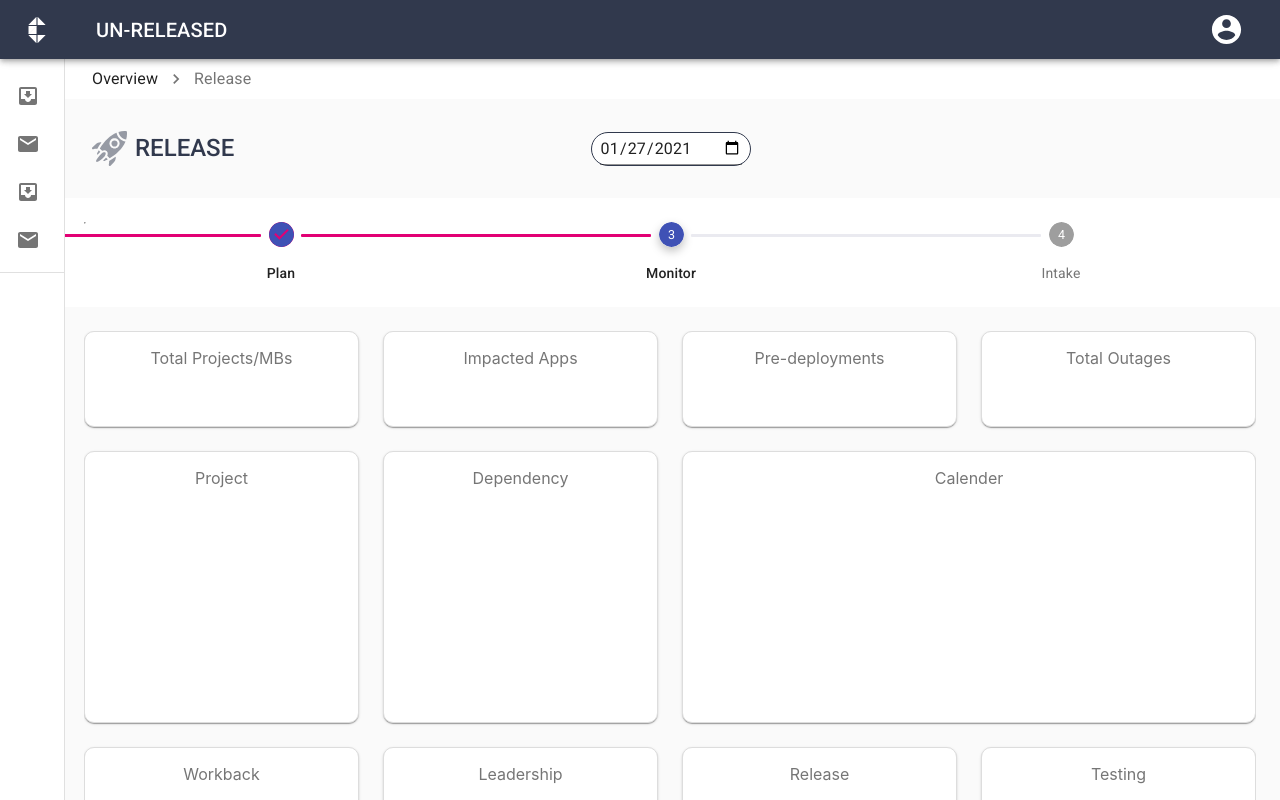
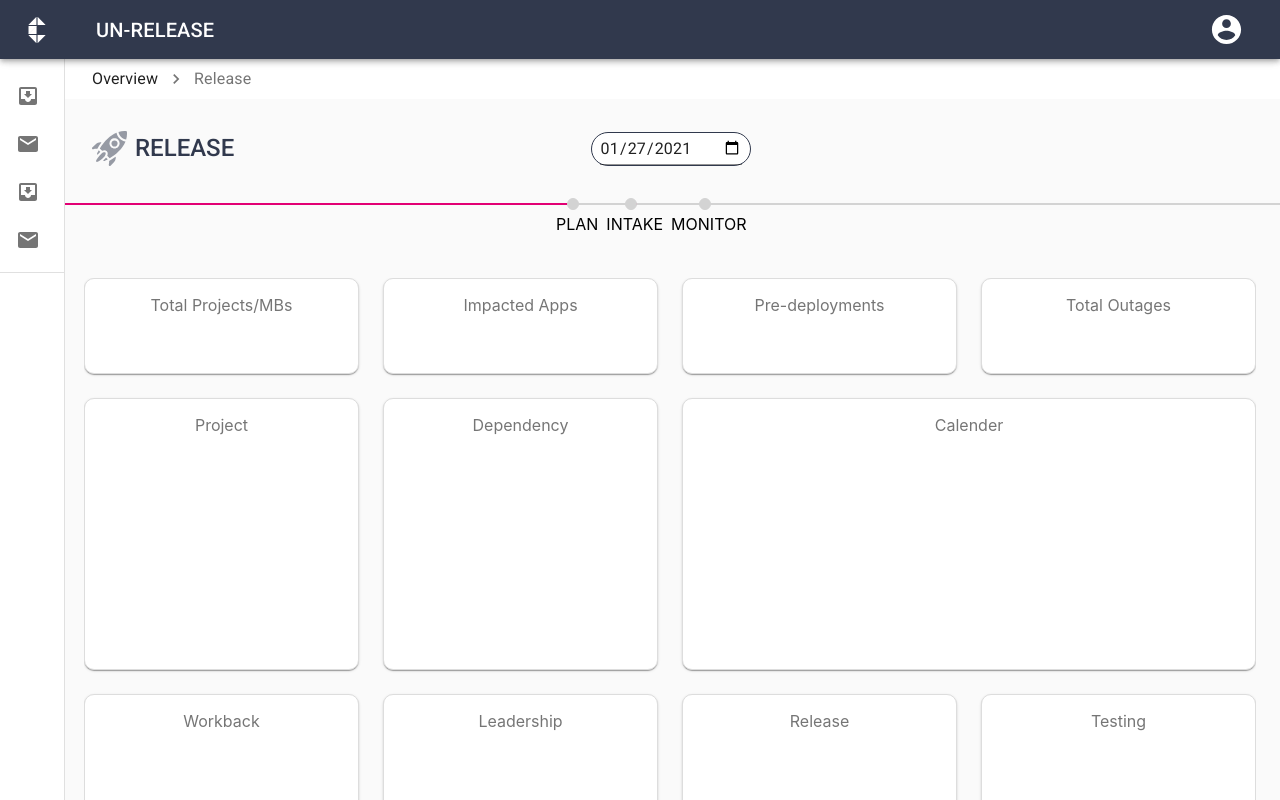
Before and after one commit to amitfbg/canvas-demo, a React (Create React App) app: page / in a window 1280 px wide. Shown: the top 800 px of the page. Built offline with nearby package versions, Linux system fonts and the light colour scheme.

Commit message:
Static stepper done

```diff
--- /dev/null
+++ b/src/components/CustomStepper/CustomStepper.css
@@ -0,0 +1,55 @@
+.Stepper-container {
+  display: flex;
+  position: relative;
+  margin-bottom: 5rem;
+}
+
+.Stepper-wrapper {
+  display: flex;
+  flex-direction: column;
+  justify-content: center;
+  align-items: center;
+  position: relative;
+}
+.starting-line {
+  position: absolute;
+  height: 1px;
+  border: solid 1px #e20074;
+  margin-top: 0.3rem;
+  width: 50%;
+}
+.ending-line {
+  position: absolute;
+  left: 50%;
+  height: 1px;
+  border: 1px solid lightgrey;
+  background-color: lightgrey;
+  margin-top: 0.3rem;
+  width: 50%;
+}
+.steps {
+  position: absolute;
+  display: flex;
+  width: 20%;
+  left: 40%;
+}
+.Step-icon {
+  width: 12px;
+  height: 12px;
+  border: solid 1px lightgrey;
+  background-color: lightgrey;
+  border-radius: 80%;
+  z-index: 1;
+}
+.Step-label {
+  margin-top: 0.25rem;
+  margin-left: 0.5rem;
+}
+.Step-connector {
+  border: 1px solid lightgrey;
+  position: absolute;
+  top: 14%;
+  left: 60%;
+  width: 100%;
+  background-color: lightgrey;
+}
--- /dev/null
+++ b/src/components/CustomStepper/CustomStepper.js
@@ -0,0 +1,23 @@
+import React from "react";
+import "./CustomStepper.css";
+
+const CustomStepper = () => {
+  const items = ["PLAN", "INTAKE", "MONITOR"];
+  return (
+    <div className="Stepper-container">
+      <hr className="starting-line" />
+   <div className="steps">
+   {items.map((step,key) => (
+        <div key={key} className="Stepper-wrapper">
+          <div className="Step-icon"></div>
+          <div  className="Step-label">{step}</div>
+          {key!==items.length-1? <hr className="Step-connector" />:""}
+        </div>
+      ))}
+   </div>
+      <hr className="ending-line" />
+    </div>
+  );
+};
+
+export default CustomStepper;
--- a/src/components/header/Header.js
+++ b/src/components/header/Header.js
@@ -25,7 +25,7 @@ const useStyles = makeStyles((theme) => ({
     paddingLeft: 34,
   },
 }));
-function Header() {
+ const Header=()=> {
   const classes = useStyles();
   return (
     <>
@@ -33,14 +33,13 @@ function Header() {
         <Toolbar className={classes.toolBar}>
           <IconButton
             edge="start"
-            // className={classes.menuButton}
             color="inherit"
             aria-label="logo"
           >
             <Logo />
           </IconButton>
           <Typography variant="h6" className={classes.heading}>
-            UN-RELEASED
+            UN-RELEASE
           </Typography>
           <IconButton
             className={classes.accountButton}
@@ -49,7 +48,6 @@ function Header() {
           >
             <AccountCircleIcon fontSize="large" />
           </IconButton>
-          {/* <Button color="inherit">Login</Button> */}
         </Toolbar>
       </AppBar>
     </>
--- a/src/components/maincontainer/ReleaseContainer.js
+++ b/src/components/maincontainer/ReleaseContainer.js
@@ -4,6 +4,7 @@ import BreadCrumb from "../breadCrumb/BreadCrumb";
 import PageHeader from "./components/PageHeader";
 import Stepper from "../stepper/Stepper";
 import MainContainer from "./components/MainContainer";
+import  CustomStepper  from "../CustomStepper/CustomStepper";
 
 const useStyles = makeStyles({
   root: {
@@ -19,7 +20,8 @@ function ReleaseContainer() {
     <div className={classes.root}>
       <BreadCrumb />
       <PageHeader />
-      <Stepper/>
+      <CustomStepper/>
+      {/* <Stepper/> */}
       <MainContainer />
     </div>
   );
```
